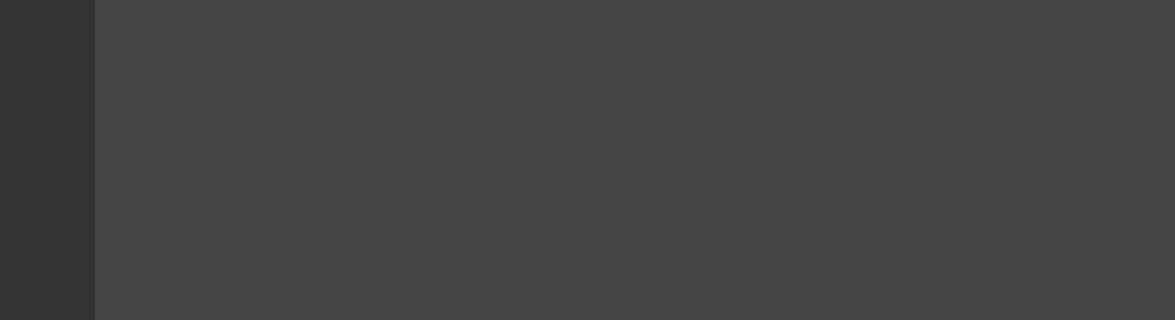
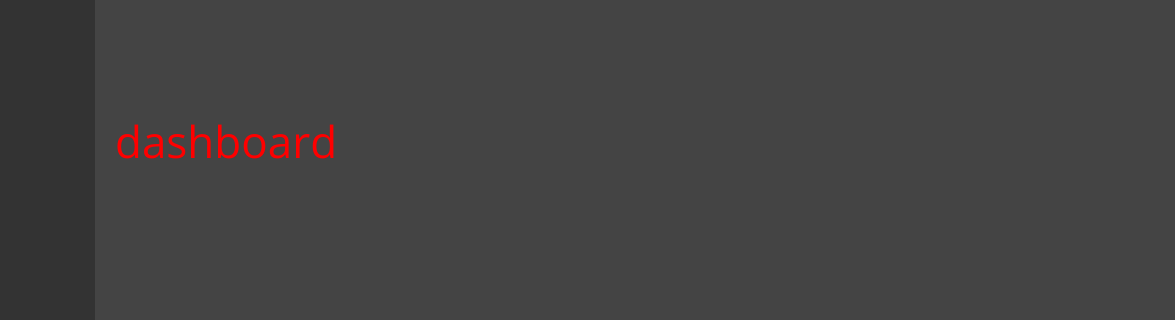
Before and after one commit to tans105/ps-spa-app, a website: page index.html in a window 1280 px wide. Both pictures are taken after a click on the item "Dashboard". Shown: the part 90-410 px from the top of the page, 105-1280 px from the left. Drawn offline with nearby package versions, Linux system fonts and the light colour scheme.

Commit message:
Routing implemented using - need to be refined

```diff
--- a/ext-modules/psFramework/psFrameworkController.js
+++ b/ext-modules/psFramework/psFrameworkController.js
@@ -3,6 +3,8 @@
 angular.module('psFramework').controller('psFrameworkController',
     ['$scope',
         function ($scope) {
-
+            $scope.$on('ps-menu-item-selected-event', function(evt, data){
+                $scope.routeString= data.route;
+            });
         }
     ]);
--- a/ext-modules/psFramework/psFrameworkTemplate.html
+++ b/ext-modules/psFramework/psFrameworkTemplate.html
@@ -17,3 +17,6 @@
     </div>
 </div>
 <div ng-transclude></div>
+
+<!--Dummy Div-->
+<div style="position:absolute; left: 220px; top:200px; color: red; font-size: 44px;">{{routeString}}</div>
--- a/ext-modules/psMenu/psMenuController.js
+++ b/ext-modules/psMenu/psMenuController.js
@@ -1,7 +1,13 @@
 'use strict';
 
 angular.module('psMenu').controller('psMenuController',
-    ['$scope', function ($scope) {
+    ['$scope', '$rootScope', function ($scope, $rootScope) {
+        this.setActiveElement = function (el) {
+            $scope.setActiveElement = el;
+        }
 
+        this.setActiveRoute = function (route) {
+            $rootScope.$broadcast('ps-menu-item-selected-event', {route: route});
         }
+    }
     ]);
--- a/ext-modules/psMenu/psMenuItemDirective.js
+++ b/ext-modules/psMenu/psMenuItemDirective.js
@@ -5,11 +5,19 @@ angular.module('psMenu').directive('psMenuItem',function(){
         require: '^psMenu',
         templateUrl: 'ext-modules/psMenu/psMenuItemTemplate.html',
         link: function(scope,el, attr, ctrl){
-
+            el.on('click', function(evt){
+                evt.stopPropagation();
+                evt.preventDefault();
+                scope.$apply(function(){//calling $apply to manually trigger the digest cycle since it is a jquery event
+                    ctrl.setActiveElement(el);
+                    ctrl.setActiveRoute(scope.route);
+                })
+            })
         },
         scope: {
             label: '@',
-            icon: '@'
+            icon: '@',
+            route: '@'
         }
     }
 });
--- a/index.html
+++ b/index.html
@@ -38,9 +38,9 @@
 <body class="container-fluid">
     <ps-framework title="Company" subtitle="Motto" icon-file="images/8297056.png">
         <ps-menu>
-            <ps-menu-item label="Dashboard" icon="icon-dashboard"></ps-menu-item>
-            <ps-menu-item label="Locations" icon="icon-location-arrow"></ps-menu-item>
-            <ps-menu-item label="Contact Us" icon="icon-user"></ps-menu-item>
+            <ps-menu-item label="Dashboard" icon="icon-dashboard" route="dashboard"></ps-menu-item>
+            <ps-menu-item label="Locations" icon="icon-location-arrow" route="locations"></ps-menu-item>
+            <ps-menu-item label="Contact Us" icon="icon-user" route="contact"></ps-menu-item>
         </ps-menu>
     </ps-framework>
 </body>
```
